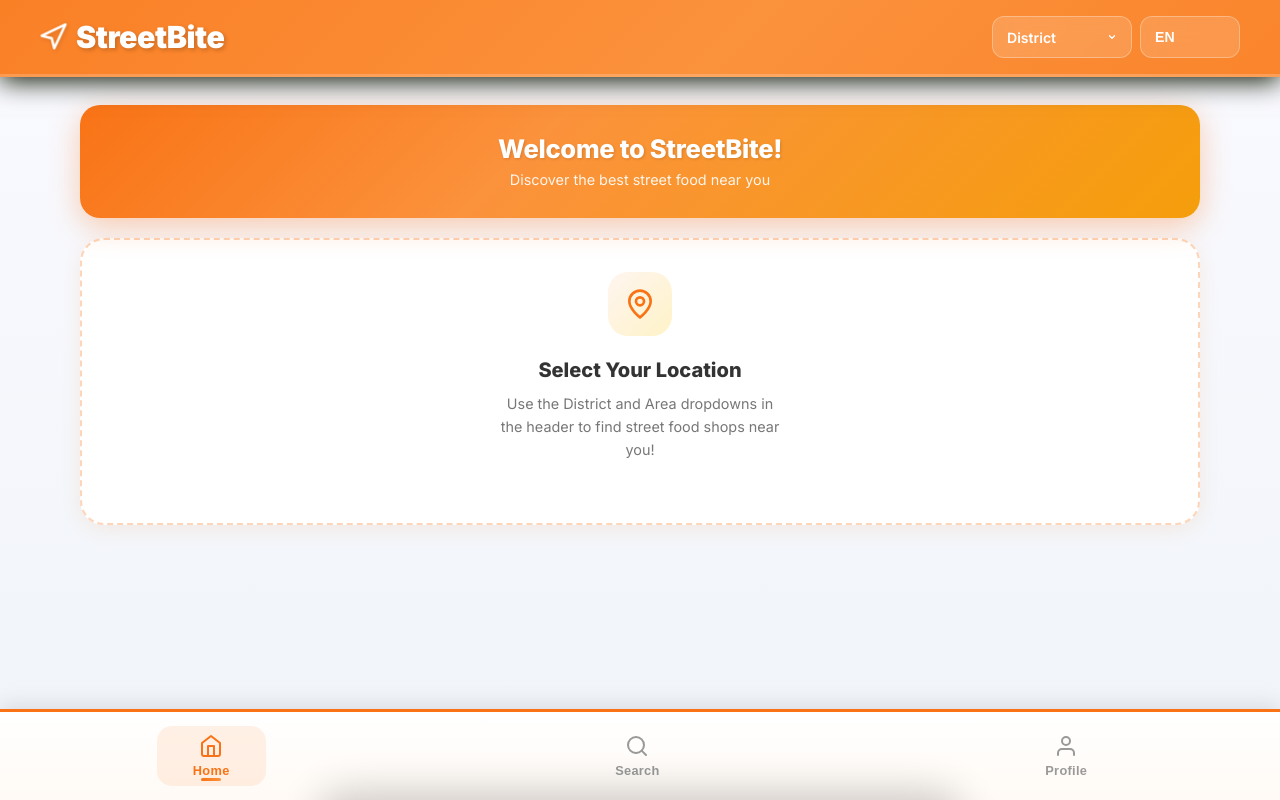
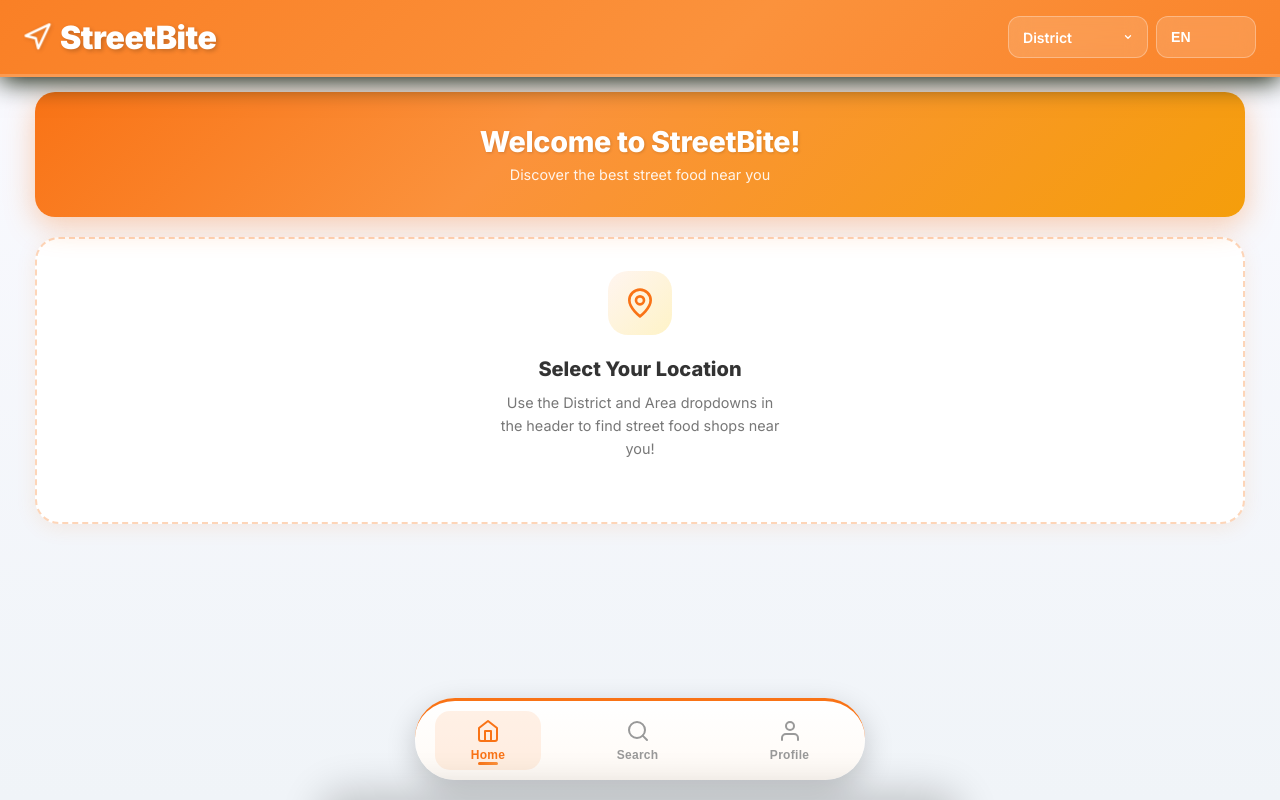
Before and after one commit to mano1302/StreetBite, a plain HTML site: page static/index.html in a window 1280 px wide. Drawn offline with Linux system fonts and the light colour scheme; no server answers.

Commit message:
viewport

```diff
--- a/static/style.css
+++ b/static/style.css
@@ -641,7 +641,6 @@ body {
 /* Main Content */
 .main-content {
     padding: 15px;
-    max-width: 480px;
     margin: 0 auto;
     width: 100%;
     box-sizing: border-box;
@@ -2260,12 +2259,11 @@ body {
 
 /* Tablet 768px+ */
 @media (min-width: 768px) {
-    .main-content {
-        max-width: 680px;
-        padding: 20px 24px;
-    }
-    .header-content {
-        max-width: 680px;
+    .main-content, .header-content {
+        max-width: 720px;
+    }
+    .page {
+        max-width: 720px;
     }
     .header {
         padding: 16px 24px;
@@ -2275,48 +2273,39 @@ body {
     }
     .shop-grid {
         grid-template-columns: repeat(2, 1fr);
-        gap: 18px;
+        gap: 20px;
     }
     .welcome-banner {
-        padding: 28px 24px;
+        padding: 32px;
     }
     .welcome-title {
-        font-size: 1.6rem;
+        font-size: 1.8rem;
     }
     .location-btn {
-        max-width: 200px;
-        font-size: 0.85rem;
-    }
-    .location-btn-text {
-        max-width: 140px;
+        max-width: 220px;
     }
     .bottom-nav {
-        padding: 14px 0;
-    }
-    .nav-item {
-        padding: 8px 28px;
-    }
-    .nav-label {
-        font-size: 0.8rem;
-    }
-    .nav-icon svg {
-        width: 26px;
-        height: 26px;
+        max-width: 450px;
+        left: 50%;
+        transform: translateX(-50%);
+        bottom: 20px;
+        border-radius: 40px;
+        box-shadow: 0 10px 30px rgba(0,0,0,0.2);
+        padding: 10px 0;
     }
 }
 
 /* Laptop 1024px+ */
 @media (min-width: 1024px) {
-    .main-content {
-        max-width: 960px;
-        padding: 24px 32px;
-    }
-    .header-content {
-        max-width: 960px;
+    .main-content, .header-content {
+        max-width: 1000px;
+    }
+    .page {
+        max-width: 1000px;
     }
     .shop-grid {
-        grid-template-columns: repeat(2, 1fr);
-        gap: 22px;
+        grid-template-columns: repeat(3, 1fr);
+        gap: 24px;
     }
     .location-sheet {
         max-width: 640px;
@@ -2445,19 +2434,18 @@ body {
 
 /* Desktop 1280px+ */
 @media (min-width: 1280px) {
-    .main-content {
-        max-width: 1200px;
-        padding: 28px 40px;
-    }
-    .header-content {
-        max-width: 1200px;
+    .main-content, .header-content {
+        max-width: 1240px;
+    }
+    .page {
+        max-width: 1240px;
     }
     .shop-grid {
-        grid-template-columns: repeat(3, 1fr);
-        gap: 24px;
+        grid-template-columns: repeat(4, 1fr);
+        gap: 28px;
     }
     .header h1 {
-        font-size: 1.9rem;
+        font-size: 2rem;
     }
 }
 
```
